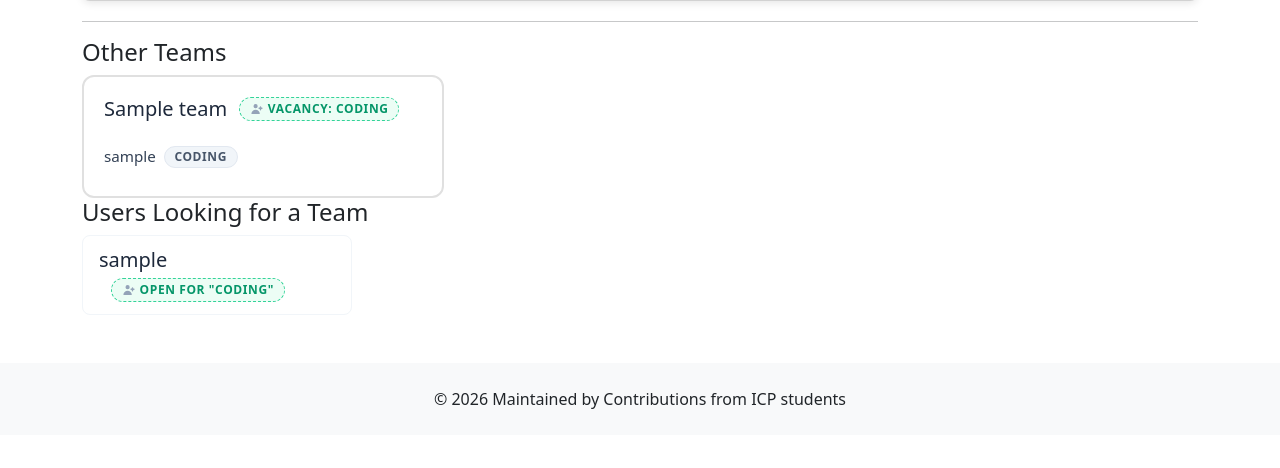
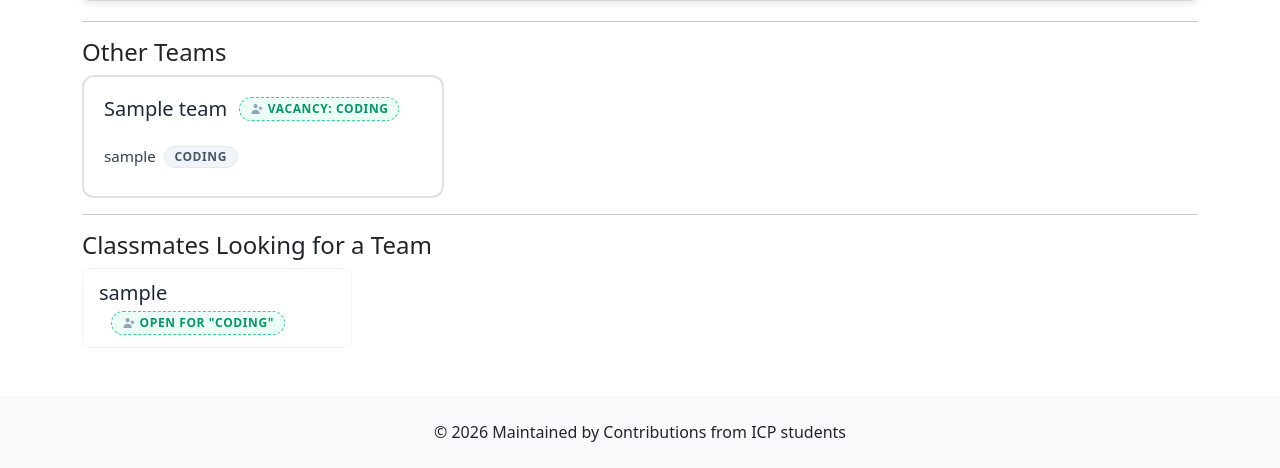
Before and after one commit to Prabesh01/cram4exam, a Django app: page /cwteam/?gcid=1 in a window 1280 px wide. Shown: the part 834-1302 px from the top of the page. Before the commit the page ends 1243 px from the top, so only its background shows below. Run offline with Django 5.2, Linux system fonts and the light colour scheme; a user stored in the database is signed in; tables that the repository leaves empty hold one stand-in row (values such as "Sample post"); parts of the project's set-up code (start-up, migrations or seed data) failed here and were passed over; some libraries are stand-ins or nearby versions.

Commit message:
grp coursework team: hr before classmates lookign for team:

```diff
--- a/app/templates/cwteam.html
+++ b/app/templates/cwteam.html
@@ -425,8 +425,9 @@
 </div>
  {% endfor %}
  </div>
+<hr>
 <!-- users looking to join a team -->
-<h4>Users Looking for a Team</h4>
+<h4>Classmates Looking for a Team</h4>
 {% if not users_looking_for_team %}
 No users looking for team...
 {% endif %}
```
